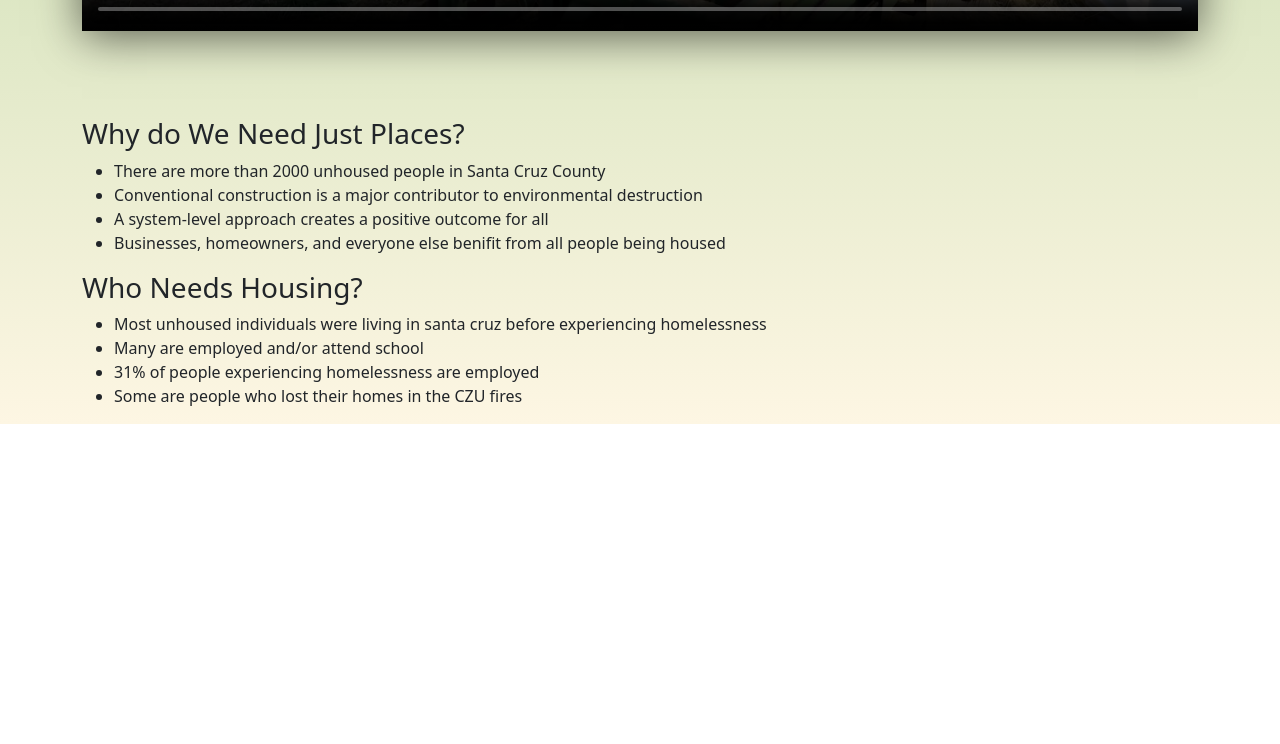
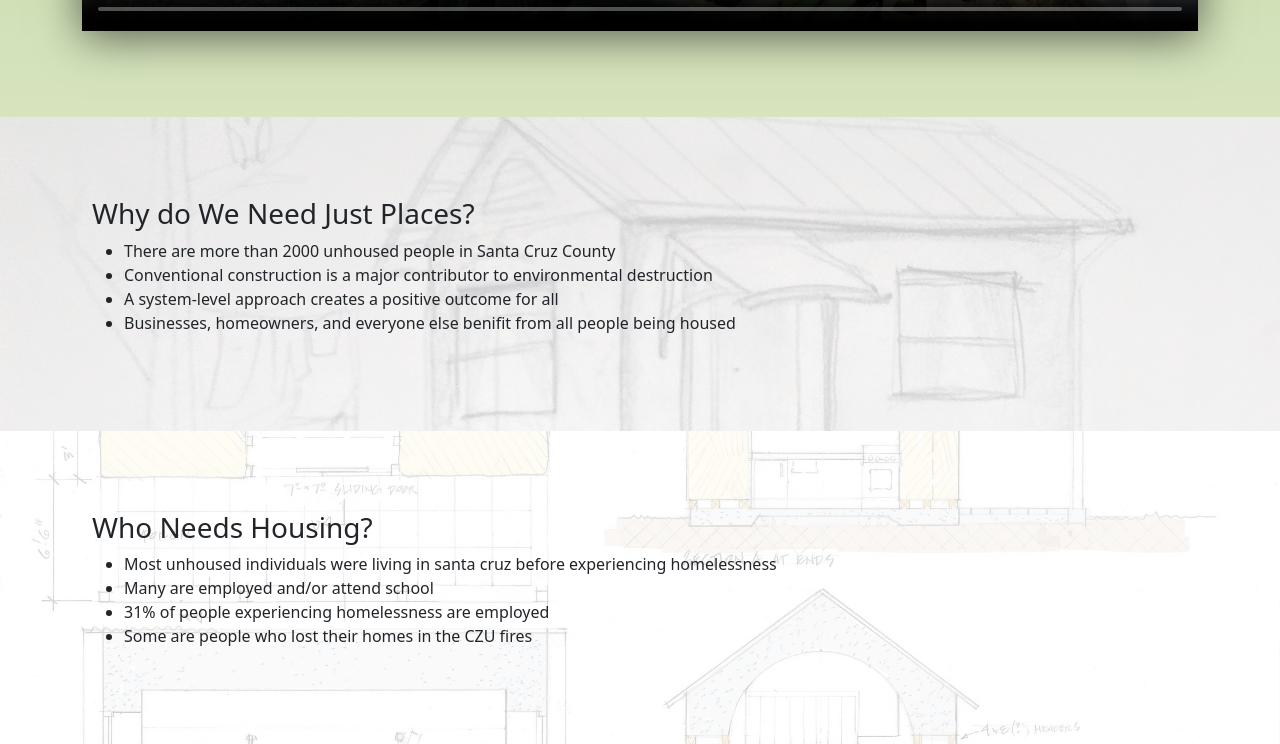
Before and after one commit to jessebrennan/just-places, a plain HTML site: page index.html in a window 1280 px wide. Shown: the part 997-1741 px from the top of the page. Before the commit the page ends 1421 px from the top, so only its background shows below. Drawn offline with nearby package versions, Linux system fonts and the light colour scheme; grey boxes are pictures that could not be loaded.

Commit message:
Add background images to sections 2 and 3

```diff
--- a/index.html
+++ b/index.html
@@ -42,7 +42,8 @@
       </div>
     </div>
 
-    <div class="section-2">
+    <div class="section-2 bg-image">
+      <div class="overlay">
         <div class="container">
           <div class="row">
             <div class="col-md-12">
@@ -57,8 +58,10 @@
           </div>
         </div>
       </div>
+    </div>
 
-    <div class="section-2">
+    <div class="section-3 bg-image">
+      <div class="overlay">
         <div class="container">
           <div class="row">
             <div class="col-md-12">
@@ -69,6 +72,7 @@
                 <li>31% of people experiencing homelessness are employed</li>
                 <li>Some are people who lost their homes in the CZU fires</li>
               </ul>
+            </div>
           </div>
         </div>
       </div>
--- a/style.css
+++ b/style.css
@@ -31,7 +31,28 @@ main {
   margin: 0 0 2rem;
 }
 
-.section-1 .container .row .col-md-12 .video video {
+.section-1 .row .col-md-12 .video video {
   width: 100%;
   box-shadow: 0px 5px 42px rgba(0, 0, 0, 0.6);
+  padding: 0;
 }
+
+.section-2.bg-image {
+  background-image: url(assets/image18.jpg);
+  background-repeat: no-repeat;
+  background-size: cover;
+  background-position: center;
+}
+
+.overlay {
+  background: rgba(255, 255, 255, 0.8);
+  padding: 10vmin;
+
+}
+
+.section-3.bg-image {
+  background-image: url(assets/image22.jpg);
+  background-repeat: no-repeat;
+  background-size: cover;
+  background-position: center;
+}
```
Lines whose indentation alone changed are shown as unchanged.
